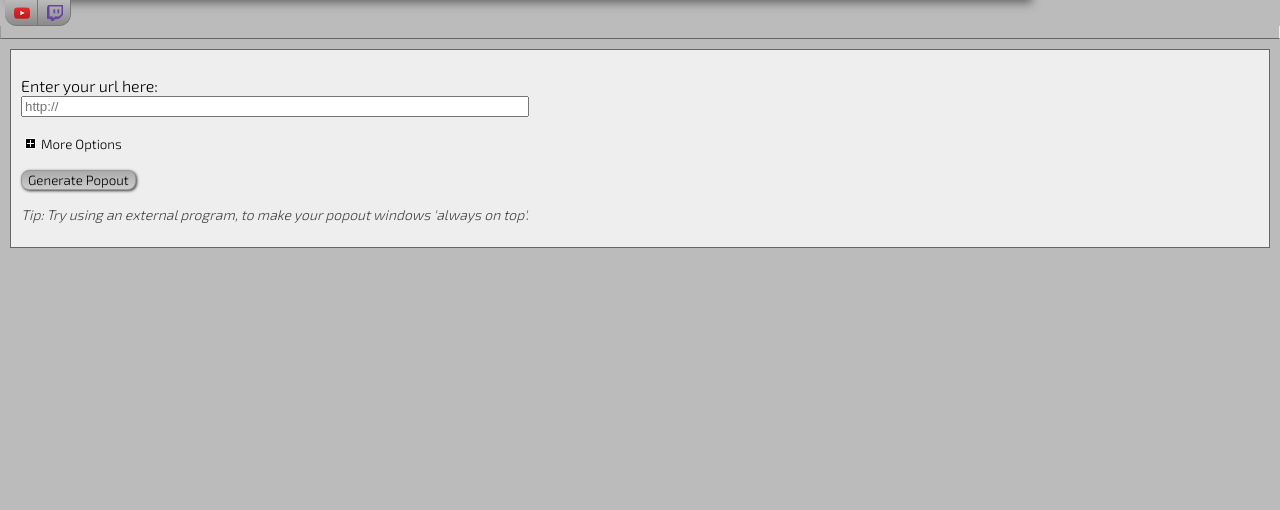
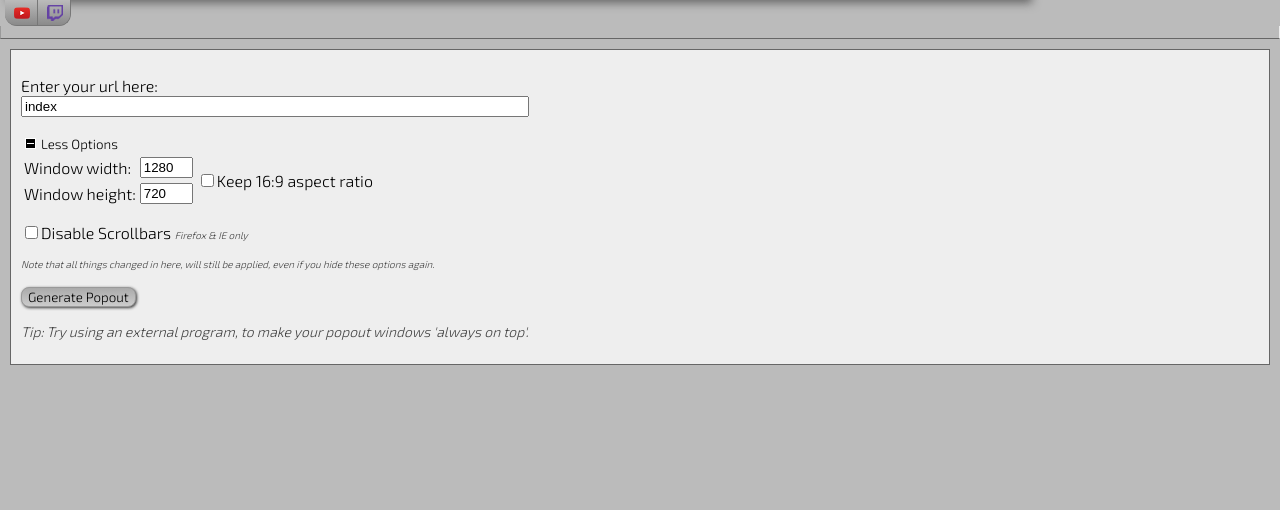
Before and after one commit to Mitsunee/Popout-Maker, a PHP site: page /index.php?link=index in a window 1280 px wide. Shown: the part 66-576 px from the top of the page. Run offline with PHP 8.4, Linux system fonts and the light colour scheme; some libraries are stand-ins or nearby versions.

Commit message:
Link Preset API + smaller changes
Link Preset API was added, see CHANGELOG.md.

non-api links with RewriteRules were updated to work with and without terminating slash.

changed all $PRESET in twitch to $_API_REQUEST

Also added new hidden modifier for youtube to disable autoplaying related videos and one to specify the playlist type (if given one) to prevent eventual problems with that. (Still no clue about fixing WL :c)

```diff
--- /dev/null
+++ b/assets/inc/fixGETlink.php
@@ -0,0 +1,15 @@
+<?php
+function fixGETlink($input_GET) { //function to fix links in $_GET by handling every instance of & as part of the link
+	$output_GET = array();
+	$foundLink = false;
+	foreach ($input_GET as $key => $value) {
+		if(!$foundLink) {
+			$output_GET[$key]=$value;
+			if($key=="link") $foundLink = TRUE;
+		} else {
+			$output_GET["link"] .= "&".$key."=".$value;
+		}
+	}
+	return $output_GET;
+}
+?>
--- a/index.php
+++ b/index.php
@@ -1,4 +1,5 @@
-<!DOCTYPE html><?php $self="index";?>
+<!DOCTYPE html><?php $self="index";
+if(isset($_GET['link'])) $robotNoIndex = TRUE;?>
 <html>
 <head>
 <title>Popout-Maker</title>
@@ -38,24 +39,31 @@ function GeneratePopout() {
 <main>
 <noscript><div class="errorwrapper" id="noscripterror"><img src="/assets/warning.png" alt="!"><div>Javascript is disabled or not suppported by your browser</div></div></noscript>
 <div class="errorwrapper" id="linkemptyerror" style="display:none;"><img src="/assets/warning.png" alt="!"><div>You must enter a URL to open.</div></div>
-<form action="javascript:void(0);" onsubmit="GeneratePopout();return false;">
-	<p>Enter your url here:<br>
-		<input type="text" name="popouturl" value="" placeholder="http://" id="popouturl" style="width:500px"></p>
-	<div id="advanced_options_closed" style="display:block;"><input type="button" class="shadow-on-hover expand" value="More Options" onClick="OpenTextboxToggle('advanced_options_closed','advanced_options_open');"></div>
-	<div id="advanced_options_open" style="display:none;">
+<form action="javascript:void(0);" onsubmit="GeneratePopout();return false;"><?php
+//Prepare form values
+if(isset($_GET['link'])) {
+	require 'assets/inc/fixGETlink.php';
+	$_API_REQUEST = fixGETlink($_GET);
+	if(substr($_SERVER['REQUEST_URI'],0,5)=="/link" && strpos($_SERVER['REQUEST_URI'],"?") !== false) //was rewritten and is missing data in $_GET
+		$_API_REQUEST['link'] = urldecode(substr($_SERVER['REQUEST_URI'],stripos($_SERVER['REQUEST_URI'],"/http")+1)); //replacing 'link' with the correct version taken from the REQUEST_URI
+}
+?>	<p>Enter your url here:<br>
+		<input type="text" name="popouturl" value="<?php if(isset($_API_REQUEST['link'])) echo str_replace("\"","",$_API_REQUEST['link']);?>" placeholder="http://" id="popouturl" style="width:500px"></p>
+	<div id="advanced_options_closed" style="display:<?php if(!isset($_API_REQUEST)) {echo "block";} else {echo "none";}?>;"><input type="button" class="shadow-on-hover expand" value="More Options" onClick="OpenTextboxToggle('advanced_options_closed','advanced_options_open');"></div>
+	<div id="advanced_options_open" style="display:<?php if(isset($_API_REQUEST)) {echo "block";} else {echo "none";}?>;">
 		<input type="button" class="shadow-on-hover collapse" value="Less Options" onClick="OpenTextboxToggle('advanced_options_open','advanced_options_closed');">
 		<table>
 			<tr>
 				<td>Window width:</td>
-				<td><input type="number" name="width" id="inputwidth" min="100" value="1280" oninput="aspectratio(this,'inputheight','keep169option',16);"></td>
+				<td><input type="number" name="width" id="inputwidth" min="100" value="<?php if(isset($_API_REQUEST)&&isset($_API_REQUEST['popWidth'])&&is_numeric($_API_REQUEST['popWidth'])&&$_API_REQUEST['popWidth']>=100) {echo $_API_REQUEST['popWidth'];}else{;echo 1280;}?>" oninput="aspectratio(this,'inputheight','keep169option',16);"></td>
 				<td rowspan="2"><input type="checkbox" id="keep169option" name="keep169option"><label for="keep169option">Keep 16:9 aspect ratio</label></td>
 			</tr>
 			<tr>
 				<td>Window height:</td>
-				<td><input type="number" name="height" id="inputheight" min="100" value="720" oninput="aspectratio(this,'inputwidth','keep169option',9);"></td>
+				<td><input type="number" name="height" id="inputheight" min="100" value="<?php if(isset($_API_REQUEST)&&isset($_API_REQUEST['popHeight'])&&is_numeric($_API_REQUEST['popHeight'])&&$_API_REQUEST['popHeight']>=100) {echo $_API_REQUEST['popHeight'];}else{;echo 720;}?>" oninput="aspectratio(this,'inputwidth','keep169option',9);"></td>
 			</tr>
 		</table>
-		<p><input type="checkbox" id="scrollbarsoption" name="scrollbarsoption"><label for="scrollbarsoption">Disable Scrollbars </label><span class="note">Firefox & IE only</span></p>
+		<p><input type="checkbox" id="scrollbarsoption" name="scrollbarsoption"<?php if(isset($_API_REQUEST)&&isset($_API_REQUEST['noscroll'])) echo " checked"; ?>><label for="scrollbarsoption">Disable Scrollbars </label><span class="note">Firefox & IE only</span></p>
 		<p class="note">Note that all things changed in here, will still be applied, even if you hide these options again.</p>
 	</div>
 	<p><input type="submit" value="Generate Popout"></p>
--- a/youtube.php
+++ b/youtube.php
@@ -36,10 +36,10 @@ function GeneratePopout() {
 	}
 	//include video-ID if existent
 	if(Boolean(inputVideoID)) popouturl += inputVideoID;
-	//at least try to get fullscreen option :/
-	popouturl += "?fs=1";
+	//enable fullscreen, disable autoplaying "related" videos
+	popouturl += "?fs=1&rel=0";
 	//include playlist
-	if(doPlaylist) popouturl += "&list=" + inputPlaylistID;
+	if(doPlaylist) popouturl += "&listType=playlist&list=" + inputPlaylistID;
 	//include other options: Autoplay, Annotations, Looping
 	if(doAnnotations) {popouturl += "&iv_load_policy=1";}else{popouturl += "&iv_load_policy=3";}
 	if(doAutoplay) {popouturl += "&autoplay=1";}else{popouturl += "&autoplay=0";}
```
Also changed, not shown: twitch.php (+15 -15 lines), .htaccess, CHANGELOG.md.
